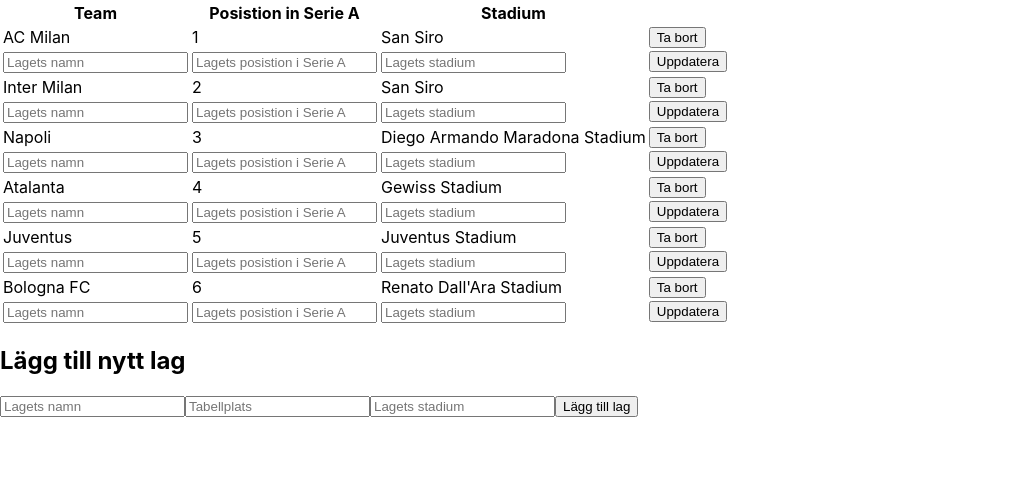
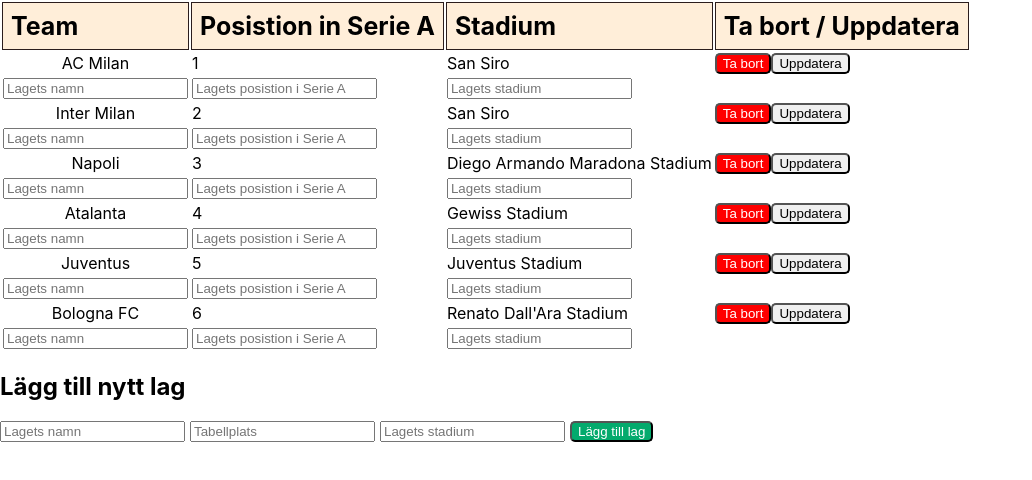
Before and after one commit to PhPersson/movie-app, a React app in the folder Inlämningsuppgift 5/: page / in a window 1280 px wide. Shown: the whole page, without its empty margins (0-1032 px from the left). Built offline with nearby package versions, Linux system fonts and the light colour scheme.

Commit message:
added some css

```diff
--- /dev/null
+++ b/Inlämningsuppgift 5/src/AddTeamForm.js
@@ -0,0 +1,17 @@
+import React from 'react'
+
+
+
+const AddTeamForm = ({addTeamSubmit, addTeamChangeEventhandle}) => {
+  return (
+    <><h2 className='AddTeam'>Lägg till nytt lag</h2>
+    <form onSubmit={addTeamSubmit}>
+      <input type="text" name="teamName" required="required" placeholder='Lagets namn' onChange={addTeamChangeEventhandle}></input>
+      <input type="text" name="pos" required="required" placeholder='Tabellplats' onChange={addTeamChangeEventhandle}></input>
+      <input type="text" name="stadium" required="required" placeholder='Lagets stadium' onChange={addTeamChangeEventhandle}></input>
+      <button className = "addButton" type="submit"> Lägg till lag</button>
+    </form></>
+  );
+}
+
+export default AddTeamForm
--- /dev/null
+++ b/Inlämningsuppgift 5/src/DefualtTeamTable.js
@@ -0,0 +1,14 @@
+import React from 'react'
+
+function DefualtTeamTable() {
+  return (
+    <tr>
+    <th>Team</th>
+    <th>Posistion in Serie A</th>
+    <th>Stadium</th>
+    <th>Ta bort / Uppdatera</th>
+    </tr>
+  )
+}
+
+export default DefualtTeamTable
--- a/Inlämningsuppgift 5/src/App.css
+++ b/Inlämningsuppgift 5/src/Team.css
@@ -36,3 +36,46 @@
     transform: rotate(360deg);
   }
 }
+
+
+
+
+
+
+th {
+  background-color: rgb(255, 238, 217);
+  border: 1px solid #2b1d1d;
+  text-align: left;
+  padding: 8px;
+  font-size: 25px;
+}
+
+.teamName {
+  text-align: center;
+}
+
+.addButton {
+  background-color: #04AA6D;
+  border-radius: 5px 5px;
+  color: white;
+  text-align: center;
+
+}
+
+.updateButton {
+  border-radius: 5px 5px;
+  text-align: center;
+}
+.deleteButton {
+  background-color: red;
+  border-radius: 5px 5px;
+  color: white;
+  text-align: center;
+}
+
+
+
+form {
+  display: flex;
+  gap: 5px;
+}
--- a/Inlämningsuppgift 5/src/Team.js
+++ b/Inlämningsuppgift 5/src/Team.js
@@ -1,10 +1,11 @@
 import React, { Fragment, useState } from 'react';
-import './App.css';
+import './Team.css';
 import { nanoid } from 'nanoid';
 import teamData from './Team-data.json';
 import TeamsRows from './TeamsRows';
 import TeamEditRows from './TeamEditRows';
-
+import AddTeamForm  from './AddTeamForm';
+import DefualtTeamTable from './DefualtTeamTable';
 
 
 
@@ -16,10 +17,16 @@
     //samma namn som inputs name
     teamName: '',
     pos: '',
-    stadium: ''
+    stadium: '',
   })
 
-  // Eventhandler funktion för att hantera varje gång knappen för ett lägga till ett nytt lag trycks.
+
+
+
+
+
+
+  // Eventhandlerfunktion för att hantera varje gång knappen för ett lägga till ett nytt lag trycks.
   const addTeamChangeEventhandle = (event) => {
     event.preventDefault();
 
@@ -47,55 +54,51 @@
     setTeams(newTeams)
   };
 
-const deleteTeam = (teamId) => {
-  console.log("Ta bort")
-  const newTeams = [...teams]; //Skapar en ny kopa av arrayen
+  const deleteTeam = (teamId) => {
 
-  const teamIndex = teams.findIndex((team) => team.id === teamId);
+    const newTeams = [...teams]; //Skapar en kopia av arrayen teams (rad 13)
 
-  newTeams.splice(teamIndex, 1)
+    const teamIndex = teams.findIndex((team) => team.id === teamId);
 
-  setTeams(newTeams)
-};
+    newTeams.splice(teamIndex, 1)
+
+    setTeams(newTeams)
+  };
 
 
+
+
+  const [editTeamData, setEditTeamData] = useState({
+    teamName: '',
+    pos: '',
+    stadium: '',
+  })
+
+  const editTeam = (teamId) => {
+
+  }
 
 
   return (
   <div className = "Team-container">
       <table>
           <thead>
-              <tr>
-
-                  <th>Team</th>
-                  <th>Posistion in Serie A</th>
-                  <th>Stadium</th>
-
-              </tr>
+              <DefualtTeamTable/>
           </thead>
           <tbody>
             {teams.map( (team) => (
               <Fragment>
 
-
-                  <TeamsRows team={team} deleteTeam = {deleteTeam}
-                  />
-                  <TeamEditRows team = {team}
-
-                  />
+                  <TeamsRows team={team} deleteTeam = {deleteTeam} editTeam={editTeam}/>
+                  <TeamEditRows/>
 
                 </Fragment>
             ))}
           </tbody>
       </table>
+              {/* För att lägga till ett nytt lag */}
+      <AddTeamForm addTeamSubmit = {addTeamSubmit} addTeamChangeEventhandle = {addTeamChangeEventhandle}/>
 
-      <h2>Lägg till nytt lag</h2>
-      <form onSubmit={addTeamSubmit}>
-        <input type="text" name="teamName" required="required" placeholder='Lagets namn' onChange={addTeamChangeEventhandle}></input>
-        <input type="text" name="pos" required="required" placeholder='Tabellplats' onChange={addTeamChangeEventhandle}></input>
-        <input type="text" name="stadium" required="required" placeholder='Lagets stadium' onChange={addTeamChangeEventhandle}></input>
-        <button type="submit"> Lägg till lag</button>
-      </form>
   </div>
 )};
 
--- a/Inlämningsuppgift 5/src/TeamEditRows.js
+++ b/Inlämningsuppgift 5/src/TeamEditRows.js
@@ -2,9 +2,7 @@
 
 
 
-const EditRows =( {
-
-}) => {
+const EditRows =( {editTeam}) => {
 
   return (
     <tr>
@@ -34,8 +32,6 @@
             name = "stadium"
             ></input>
         </td>
-        <button type="submit">Uppdatera</button>
-
 
     </tr>
   );
--- a/Inlämningsuppgift 5/src/TeamsRows.js
+++ b/Inlämningsuppgift 5/src/TeamsRows.js
@@ -1,15 +1,17 @@
 import React from 'react'
 
 
-  const TeamRows = ({ team, deleteTeam }) => {
+  const TeamRows = ({ team, deleteTeam, editTeam}) => {
     return (
     <tr>
-      <td>{team.teamName}</td>
+      <td className='teamName'>{team.teamName}</td>
       <td>{team.pos}</td>
       <td>{team.stadium}</td>
 
 
-      <button type="button" onClick={() =>  deleteTeam(team.id)}> Ta bort</button>
+      <button className='deleteButton' type="button" onClick={() =>  deleteTeam(team.id)}> Ta bort</button>
+
+      <button className='updateButton' type="submit" onClick={() =>  editTeam(team.id)}    >Uppdatera</button>
 
     </tr>
     );
```
Also changed, not shown: Inlämningsuppgift 5/src/index.css (line endings or trailing spaces).
